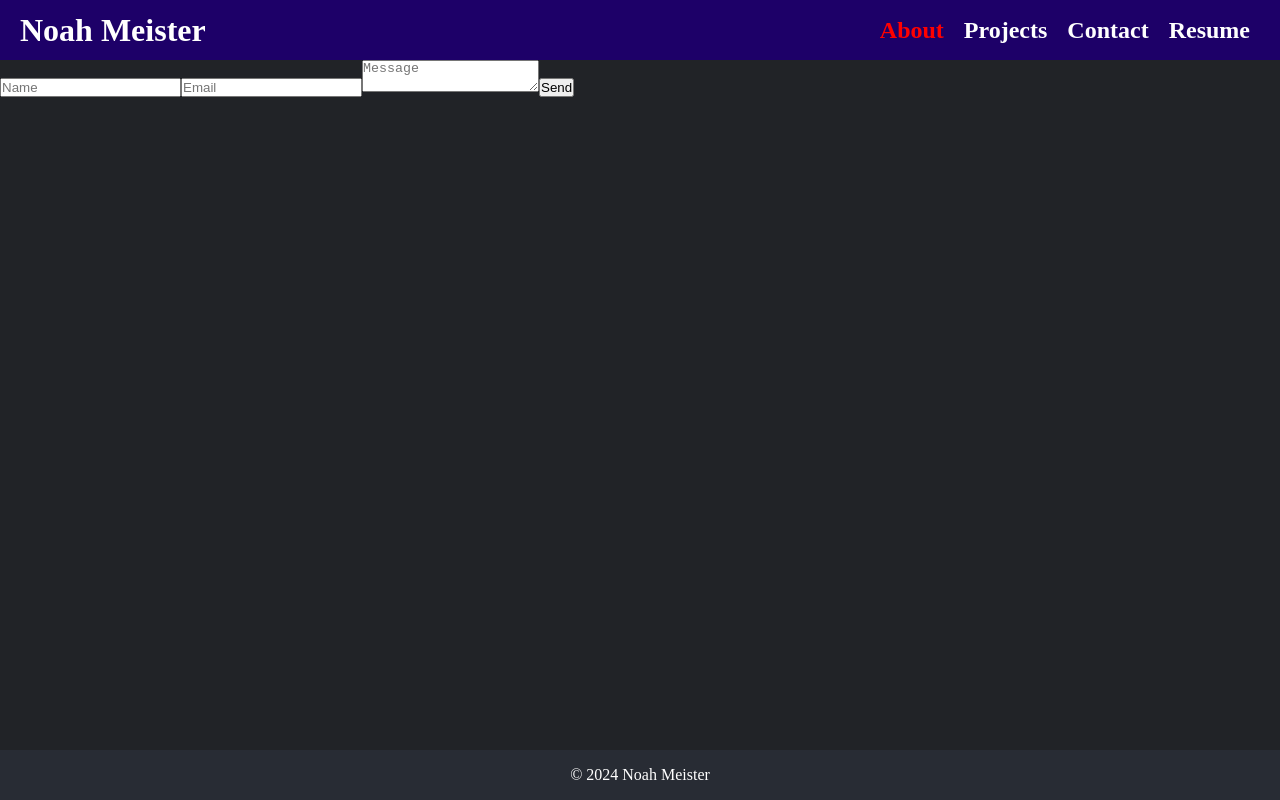
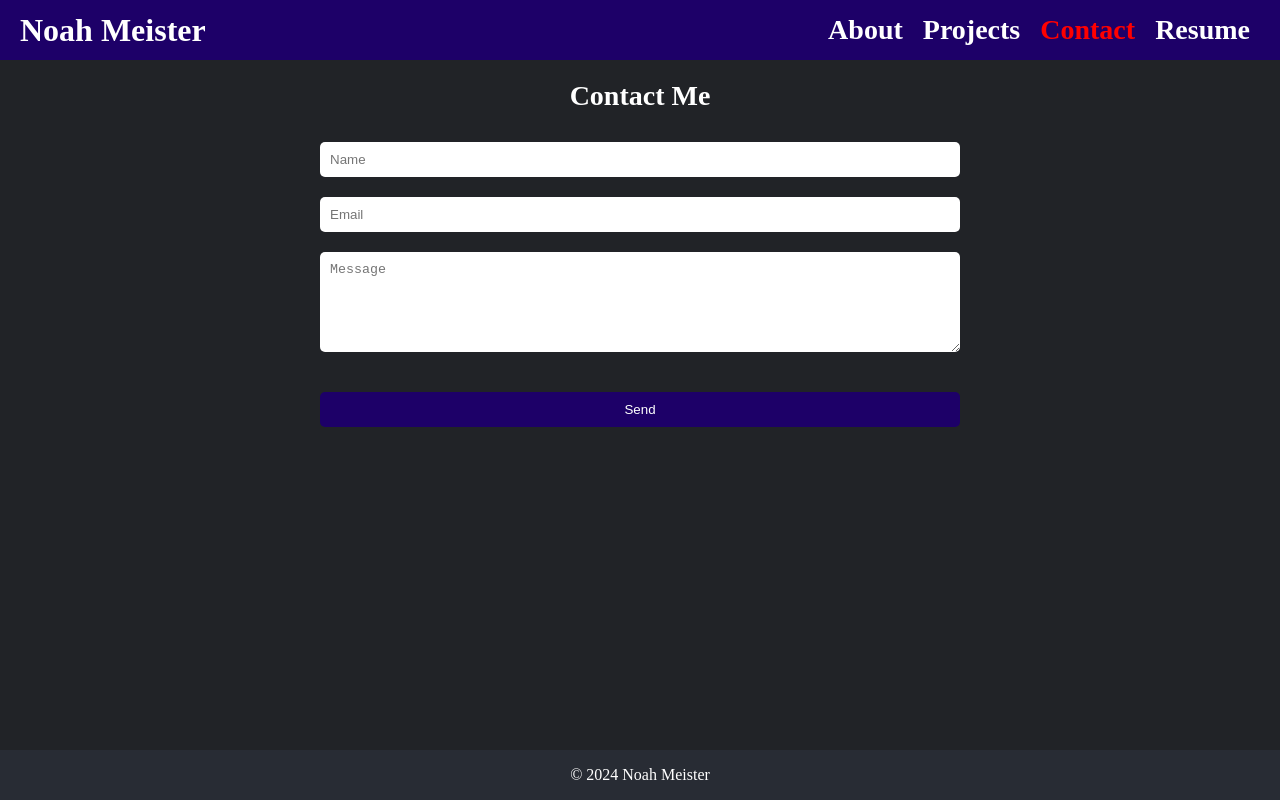
Before and after one commit to njmeister/PortfolioSite, a React (Vite) app: page /contact in a window 1280 px wide. Built offline with nearby package versions, Linux system fonts and the light colour scheme.

Commit message:
added js to handle and validate form submission

```diff
--- a/src/components/Board.jsx
+++ b/src/components/Board.jsx
@@ -10,6 +10,7 @@ export default function Board({ projects }) {
 					img={project.img}
 					description={project.description}
 					link={project.link}
+					github={project.github}
 				/>
 			))}
 		</div>
--- a/src/components/ContactForm.jsx
+++ b/src/components/ContactForm.jsx
@@ -1,12 +1,28 @@
 import { useState } from 'react';
+
+const validateEmail = (email) => {
+	const re = /^(([^<>()[\]\\.,;:\s@"]+(\.[^<>()[\]\\.,;:\s@"]+)*)|(".+"))@((\[[0-9]{1,3}\.[0-9]{1,3}\.[0-9]{1,3}\.[0-9]{1,3}\])|(([a-zA-Z\-0-9]+\.)+[a-zA-Z]{2,}))$/;
+	return re.test(String(email).toLowerCase());
+  }
 
 function ContactForm() {
 	const [email, setEmail] = useState('');
 	const [name, setName] = useState('');
 	const [message, setMessage] = useState('');
+	const [emailTouched, setEmailTouched] = useState(false);
+	const [nameTouched, setNameTouched] = useState(false);
+	const [messageTouched, setMessageTouched] = useState(false);
+	const [emailError, setEmailError] = useState('');
 
 	const handleSubmit = (e) => {
 		e.preventDefault();
+
+		if (!validateEmail(email)) {
+			setEmailError('Invalid email');
+			return;
+		}
+
+		setEmailError('');
 
 
 		console.log('Email:', email);
@@ -16,11 +32,26 @@ function ContactForm() {
 		setEmail('');
 		setName('');
 		setMessage('');
+		setEmailTouched(false);
+		setNameTouched(false);
+		setMessageTouched(false);
+	};
 
-		console.log('Email:', email);
-		console.log('Name:', name);
-		console.log('Message:', message);
-	};
+	const handleBlur = (field) => {
+		switch (field) {
+			case 'email':
+				setEmailTouched(true);
+				break;
+			case 'name':
+				setNameTouched(true);
+				break;
+			case 'message':
+				setMessageTouched(true);
+				break;
+			default:
+				break;
+		}
+	}
 
 const handleEmailChange = (e) => {
   setEmail(e.target.value);
@@ -35,11 +66,36 @@ const handleMessageChange = (e) => {
 }
 
 	return (
-		<div>
+		<div className="contactPage">
+			<h2>Contact Me</h2>
 			<form className="contact-form" onSubmit={handleSubmit}>
-				<input type="text" placeholder="Name" value={name} name="name" onChange={handleNameChange} />
-				<input type="email" placeholder="Email" value={email} name="email" onChange={handleEmailChange} />
-				<textarea placeholder="Message" value={message} onChange={handleMessageChange} ></textarea>
+				<input
+					type="text"
+					placeholder="Name"
+					value={name}
+					name="name"
+					onChange={handleNameChange}
+					onBlur={() => handleBlur('name')}
+					required
+				/>
+				{nameTouched && !name && <p className="error">Name is required</p>}
+				<input
+					type="input"
+					placeholder="Email"
+					value={email}
+					name="email"
+					onChange={handleEmailChange}
+					onBlur={() => handleBlur('email')}
+				/>
+				{emailTouched && !email && <p className="error">Email is required</p>}
+				{emailError && <p className="error">{emailError}</p>}
+				<textarea
+					placeholder="Message"
+					value={message}
+					onChange={handleMessageChange}
+					onBlur={() => handleBlur('message')}
+				></textarea>
+				{messageTouched && !message && <p className="error">Message is required</p>}
 				<button type="submit">Send</button>
 			</form>
 		</div>
--- a/src/components/Header.jsx
+++ b/src/components/Header.jsx
@@ -1,9 +1,16 @@
-import { Link } from 'react-router-dom';
-import { useState } from 'react';
+import { Link, useLocation } from 'react-router-dom';
+import { useEffect, useState } from 'react';
 import Nav from './Nav';
 
 export default function Header() {
-	const [currentPage, setCurrentPage] = useState('About');
+	const [currentPage, setCurrentPage] = useState('');
+	const location = useLocation();
+
+	useEffect(() => {
+		const path = location.pathname.substring(1);
+		console.log(path);
+		setCurrentPage(path ? path : 'About');
+	}, [location]);
 
 	const handlePageChange = (page) => setCurrentPage(page);
 
--- a/src/components/Nav.jsx
+++ b/src/components/Nav.jsx
@@ -17,8 +17,8 @@ export default function Nav({ currentPage, handlePageChange}) {
 		<h2>
 			<Link
 				to="/projects"
-				onClick={() => handlePageChange('Projects')}
-				className={currentPage === 'Projects' ? 'nav-link active' : 'nav-link'}
+				onClick={() => handlePageChange('projects')}
+				className={currentPage === 'projects' ? 'nav-link active' : 'nav-link'}
 			>
 				Projects
 			</Link>
@@ -26,8 +26,8 @@ export default function Nav({ currentPage, handlePageChange}) {
 		<h2>
 			<Link
 				to="/contact"
-				onClick={() => handlePageChange('Contact')}
-				className={currentPage === 'Contact' ? 'nav-link active' : 'nav-link'}
+				onClick={() => handlePageChange('contact')}
+				className={currentPage === 'contact' ? 'nav-link active' : 'nav-link'}
 			>
 				Contact
 			</Link>
@@ -35,8 +35,8 @@ export default function Nav({ currentPage, handlePageChange}) {
 		<h2>
 			<Link
 				to="/resume"
-				onClick={() => handlePageChange('Resume')}
-				className={currentPage === 'Resume' ? 'nav-link active' : 'nav-link'}
+				onClick={() => handlePageChange('resume')}
+				className={currentPage === 'resume' ? 'nav-link active' : 'nav-link'}
 			>
 				Resume
 			</Link>
--- a/src/components/Project.jsx
+++ b/src/components/Project.jsx
@@ -1,11 +1,12 @@
-export default function Project({ title, description, link, img}) {
+export default function Project({ title, description, link, img, github}) {
 	  return (
 		<div className="project">
-		  <h2>{title}</h2>
+		  <h3>{title}</h3>
 		  <div className="img-container">
 		  	<img src={img} alt={title} />
 		  </div>
 		  <p>{description}</p>
 		  <a href={link}>View Project</a>
+		  <a href={github}>View GitHub</a>
 		</div>
 	  )};
--- a/src/components/Row.jsx
+++ b/src/components/Row.jsx
@@ -1,7 +1,7 @@
 export default function Row({ title, description, image }) {
   return (
 	<div className="row">
-		<h3>{title}</h3>
+		<h2>{title}</h2>
 		<div className="content">
 			<div className="img-container">
 				{image && <img src={image} alt={title} />}
--- a/src/index.css
+++ b/src/index.css
@@ -14,6 +14,10 @@
 body {
 	background-color: var(--body-color);
 	color: white;
+}
+
+h2 {
+	font-size: 28px;
 }
 
 a {
@@ -42,13 +46,14 @@ a {
 	align-items: center;
 	position: relative;
 
-	& h2 {
+	& h3 {
 		position: absolute;
 		top: 0px;
 		background-color: var(--project-title-background);
 		width: 100%;
 		text-align: center;
 		padding: 10px;
+		font-size: 20px;
 	}
 
 	& a {
@@ -92,6 +97,7 @@ a {
 	display: flex;
 	flex-direction: column;
 	align-items: center;
+	margin-top: 20px;
 }
 
 .board {
@@ -108,6 +114,7 @@ a {
 	align-items: center;
 	/* background-color: aqua; */
 	padding: 20px;
+	margin: 10px;
 }
 
 .row .img-container {
@@ -128,7 +135,52 @@ a {
 	}
 }
 
+.contactPage {
+	display: flex;
+	flex-direction: column;
+	align-items: center;
+	margin: 20px;
+}
 
+.contact-form {
+	display: flex;
+	flex-direction: column;
+	align-items: center;
+	justify-content: center;
+	margin: 20px;
+
+	& input, textarea {
+		width: 50vw;
+		margin: 10px;
+		padding: 10px;
+		border-radius: 5px;
+		border: none;
+	}
+
+	& textarea {
+		height: 100px;
+	}
+
+	& button {
+		width: 50vw;
+		padding: 10px;
+		border-radius: 5px;
+		border: none;
+		background-color: var(--header-color);
+		color: white;
+		margin-top: 30px;
+	}
+
+	& button:active {
+		background-color: #1d0048;
+	}
+
+	& .error {
+		background-color: red;
+		padding: 5px;
+		border-radius: 5px;
+	}
+}
 
 
 
--- a/src/pages/BoardPage.jsx
+++ b/src/pages/BoardPage.jsx
@@ -7,43 +7,49 @@ export default function BoardPage() {
 			title: "Book Blend",
 			img: "../../assets/images/bookblend1.png",
 			description: "Book Blend is a web application that allows users to rate and leave comments on books they've read.",
-			link: "https://book-blend-reviews-e430070779d0.herokuapp.com/"
+			link: "https://book-blend-reviews-e430070779d0.herokuapp.com/",
+			github: "https://github.com/sinclairems/BookBlendReviews"
 		},
 		{
 			title: "Witchy Weather",
 			img: "../../assets/images/witchyweather1.png",
 			description: "Witchy Weather tracks current astronomical events and advises the user on optimal times for spellcasting.",
-			link: "https://avadeisler.github.io/Witchy_Weather/"
+			link: "https://avadeisler.github.io/Witchy_Weather/",
+			github: "https://github.com/avadeisler/Witchy_Weather"
 		},
 		{
 			title: "JATE",
 			img: "../../assets/images/jate1.png",
 			description: "Just Another Text Editor is a simple Progressive Web App text editor.",
-			link: "https://pwa-text-editor-nxla.onrender.com"
+			link: "https://pwa-text-editor-nxla.onrender.com",
+			github: "https://github.com/njmeister/PWA_Text_Editor"
 		},
 		{
 			title: "Tech Blog",
 			img: "../../assets/images/techBlog1.png",
 			description: "Tech Blog is a mock blog site where users can create an account, make posts, and comment on other users' posts.",
-			link: "https://njm-tech-blog-75452fdd6827.herokuapp.com/"
+			link: "https://njm-tech-blog-75452fdd6827.herokuapp.com/",
+			github: "https://github.com/njmeister/Tech-Blog"
 		},
 		{
 			title: "Note Taker",
 			img: "../../assets/images/noteTaker1.png",
 			description: "Note Taker is a simple note-taking application that allows users to create, save, and delete notes.",
-			link: "https://rocky-bayou-45322-d85580837a71.herokuapp.com/"
+			link: "https://rocky-bayou-45322-d85580837a71.herokuapp.com/",
+			github: "https://github.com/njmeister/Note-Taker"
 		},
 		{
 			title: "Weather Dashboard",
 			img: "../../assets/images/weatherDashboard.png",
 			description: "Weather Dashboard is a simple weather application that allows users to search for a city and view the current weather and a 5-day forecast.",
-			link: "https://njmeister.github.io/Challenge6-WeatherDashboard/"
+			link: "https://njmeister.github.io/Challenge6-WeatherDashboard/",
+			github: "https://github.com/njmeister/Challenge6-WeatherDashboard"
 		},
 
 	]
 	  return (
 	<div className="boardPage">
-	  <h1>Projects</h1>
+	  <h2>Projects</h2>
 	  <Board projects={projects} />
 	</div>
   );
```
